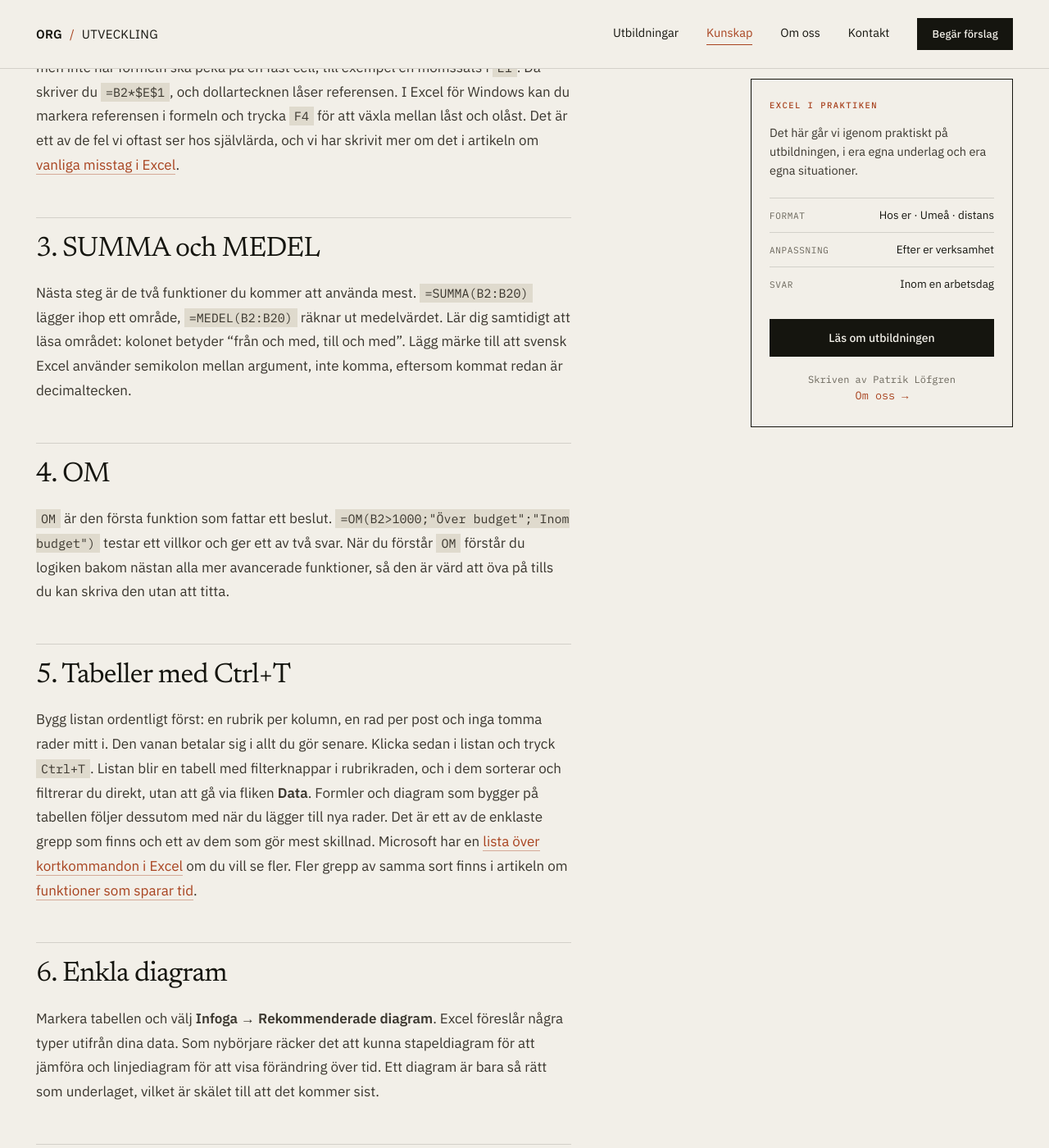
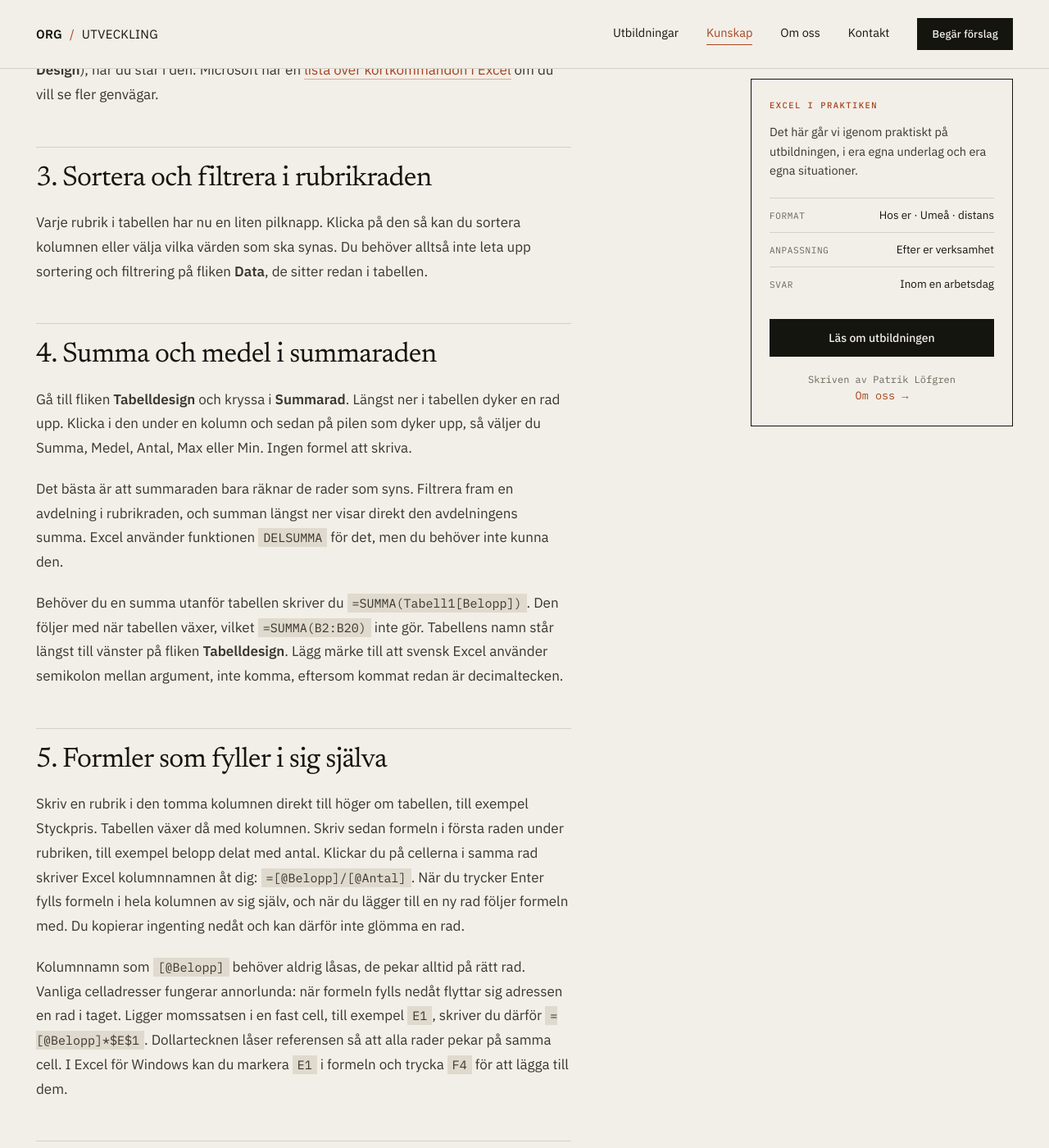
Before and after one commit to Elwyndaz/elwyndaz.github.io, a Jekyll site: the page built from _posts/2026-11-04-excel-for-nyborjare.md, in a window 1280 px wide and 1400 px high, scrolled down 1111 px. Shown: the whole window at 82% size. Built offline with Jekyll 4.4.1, drawn with Linux system fonts in a browser that asks for light colours; some of the changed text lies outside the part shown.

Commit message:
nyborjare: omskriven kring tabellen (Ctrl+T, summarad, beraknade kolumner), testad i Excel och granskad
Co-Authored-By: Claude Opus 5.5 <noreply@anthropic.com>

```diff
--- a/_posts/2026-11-04-excel-for-nyborjare.md
+++ b/_posts/2026-11-04-excel-for-nyborjare.md
@@ -1,51 +1,61 @@
 ---
 layout: artikel
-title: "Excel för nybörjare: vad du ska lära dig först"
+title: "Excel för nybörjare: lär dig tabellen först"
 date: 2026-11-04
-description: "Vad en nybörjare i Excel ska lära sig först, vad som kan vänta och vad du ska fråga efter när du väljer kurs: på plats eller digitalt, internt eller öppet."
+description: "Viktigast för nybörjare i Excel är att göra data till en tabell. Då får du sortering, filtrering, summa och medel utan att skriva en enda formel."
 kategori: Excel
-ingress: "En grundkurs i Excel behöver inte täcka allt. Den behöver täcka rätt saker i rätt ordning, så att varje steg bygger på det förra. Här är en ordning som fungerar, vad du lugnt kan vänta med och hur du vet att du är redo att gå vidare."
+ingress: "Nybörjare i Excel lägger ofta tid på att lära sig formler för saker som Excel redan gör åt dem. Om det finns en sak du ska kunna, är det hur du gör din data till en tabell. Resten bygger på det."
 ---
 
-Som nybörjare i Excel behöver du sex saker, i den här ordningen: celler och referenser, absoluta referenser med `$`, funktionerna `SUMMA` och `MEDEL`, funktionen `OM`, tabeller med `Ctrl+T` (som ger dig sortering och filtrering på köpet) och enkla diagram. Med de sex kan du bygga, räkna i och läsa av de flesta listor du möter på jobbet. Allt annat kan vänta tills du har ett konkret behov av det.
+Gör din data till en tabell med `Ctrl+T`. Tabellen ger dig sortering och filtrering i rubrikraden, summa och medelvärde i en summarad längst ner, formler som fyller i sig själva och diagram som växer när listan växer. Det mesta av det utan en enda formel. Därefter behöver du bara två saker till: att förstå cellreferenser och funktionen `OM`.
 
-Ordningen spelar roll. Varje steg använder det förra, och den som hoppar direkt till pivottabeller eller makron fastnar ofta på något som hörde till steg ett.
+Ordningen nedan spelar roll. Allt från steg 3 bygger på tabellen från steg 2.
 
-## 1. Celler och referenser
+## 1. Bygg listan rätt
 
-Allt i Excel bygger på att en cell har en adress, till exempel `B2`. En formel börjar med likhetstecken och räknar med adresser i stället för med tal: `=B2+B3` i stället för `=120+80`. Ändrar du värdet i B2 räknas resultatet om av sig självt. Det är hela poängen med ett kalkylark, och den första vanan du ska bygga upp är att aldrig skriva in ett tal i en formel när talet redan står i en cell.
+En tabell är bara så bra som listan den bygger på. Tre regler räcker: en rubrik per kolumn, på en enda rad. En rad per post, till exempel en order eller en anställd. Och inga tomma rader eller delsummor mitt i listan. Står tal och datum vänsterställda trots att du inte har ändrat justeringen är de troligen sparade som text och går inte att räkna med. Hur du rättar datum står i artikeln om [vanliga misstag i Excel](/2026/06/14/vanliga-excel-misstag.html).
 
-## 2. Absoluta referenser med $
+## 2. Gör listan till en tabell
 
-När du kopierar en formel nedåt flyttar Excel med referenserna. Det är oftast rätt, men inte när formeln ska peka på en fast cell, till exempel en momssats i `E1`. Då skriver du `=B2*$E$1`, och dollartecknen låser referensen. I Excel för Windows kan du markera referensen i formeln och trycka `F4` för att växla mellan låst och olåst. Det är ett av de fel vi oftast ser hos självlärda, och vi har skrivit mer om det i artikeln om [vanliga misstag i Excel](/2026/06/14/vanliga-excel-misstag.html).
+Klicka var som helst i listan och tryck `Ctrl+T`. Excel markerar listan och öppnar rutan **Skapa tabell**. Kontrollera att **Tabellen har rubriker** är ikryssad och klicka OK. Listan får ett randigt utseende och en egen flik, **Tabelldesign** (i äldre versioner **Design**), när du står i den. Microsoft har en [lista över kortkommandon i Excel](https://support.microsoft.com/sv-se/office/kortkommandon-i-excel-1798d9d5-842a-42b8-9c99-9b7213f0040f) om du vill se fler genvägar.
 
-## 3. SUMMA och MEDEL
+## 3. Sortera och filtrera i rubrikraden
 
-Nästa steg är de två funktioner du kommer att använda mest. `=SUMMA(B2:B20)` lägger ihop ett område, `=MEDEL(B2:B20)` räknar ut medelvärdet. Lär dig samtidigt att läsa området: kolonet betyder "från och med, till och med". Lägg märke till att svensk Excel använder semikolon mellan argument, inte komma, eftersom kommat redan är decimaltecken.
+Varje rubrik i tabellen har nu en liten pilknapp. Klicka på den så kan du sortera kolumnen eller välja vilka värden som ska synas. Du behöver alltså inte leta upp sortering och filtrering på fliken **Data**, de sitter redan i tabellen.
 
-## 4. OM
+## 4. Summa och medel i summaraden
 
-`OM` är den första funktion som fattar ett beslut. `=OM(B2>1000;"Över budget";"Inom budget")` testar ett villkor och ger ett av två svar. När du förstår `OM` förstår du logiken bakom nästan alla mer avancerade funktioner, så den är värd att öva på tills du kan skriva den utan att titta.
+Gå till fliken **Tabelldesign** och kryssa i **Summarad**. Längst ner i tabellen dyker en rad upp. Klicka i den under en kolumn och sedan på pilen som dyker upp, så väljer du Summa, Medel, Antal, Max eller Min. Ingen formel att skriva.
 
-## 5. Tabeller med Ctrl+T
+Det bästa är att summaraden bara räknar de rader som syns. Filtrera fram en avdelning i rubrikraden, och summan längst ner visar direkt den avdelningens summa. Excel använder funktionen `DELSUMMA` för det, men du behöver inte kunna den.
 
-Bygg listan ordentligt först: en rubrik per kolumn, en rad per post och inga tomma rader mitt i. Den vanan betalar sig i allt du gör senare. Klicka sedan i listan och tryck `Ctrl+T`. Listan blir en tabell med filterknappar i rubrikraden, och i dem sorterar och filtrerar du direkt, utan att gå via fliken **Data**. Formler och diagram som bygger på tabellen följer dessutom med när du lägger till nya rader. Det är ett av de enklaste grepp som finns och ett av dem som gör mest skillnad. Microsoft har en [lista över kortkommandon i Excel](https://support.microsoft.com/sv-se/office/kortkommandon-i-excel-1798d9d5-842a-42b8-9c99-9b7213f0040f) om du vill se fler. Fler grepp av samma sort finns i artikeln om [funktioner som sparar tid](/2026/01/26/excel-funktioner-som-sparar-tid.html).
+Behöver du en summa utanför tabellen skriver du `=SUMMA(Tabell1[Belopp])`. Den följer med när tabellen växer, vilket `=SUMMA(B2:B20)` inte gör. Tabellens namn står längst till vänster på fliken **Tabelldesign**. Lägg märke till att svensk Excel använder semikolon mellan argument, inte komma, eftersom kommat redan är decimaltecken.
 
-## 6. Enkla diagram
+## 5. Formler som fyller i sig själva
 
-Markera tabellen och välj **Infoga → Rekommenderade diagram**. Excel föreslår några typer utifrån dina data. Som nybörjare räcker det att kunna stapeldiagram för att jämföra och linjediagram för att visa förändring över tid. Ett diagram är bara så rätt som underlaget, vilket är skälet till att det kommer sist.
+Skriv en rubrik i den tomma kolumnen direkt till höger om tabellen, till exempel Styckpris. Tabellen växer då med kolumnen. Skriv sedan formeln i första raden under rubriken, till exempel belopp delat med antal. Klickar du på cellerna i samma rad skriver Excel kolumnnamnen åt dig: `=[@Belopp]/[@Antal]`. När du trycker Enter fylls formeln i hela kolumnen av sig själv, och när du lägger till en ny rad följer formeln med. Du kopierar ingenting nedåt och kan därför inte glömma en rad.
+
+Kolumnnamn som `[@Belopp]` behöver aldrig låsas, de pekar alltid på rätt rad. Vanliga celladresser fungerar annorlunda: när formeln fylls nedåt flyttar sig adressen en rad i taget. Ligger momssatsen i en fast cell, till exempel `E1`, skriver du därför `=[@Belopp]*$E$1`. Dollartecknen låser referensen så att alla rader pekar på samma cell. I Excel för Windows kan du markera `E1` i formeln och trycka `F4` för att lägga till dem.
+
+## 6. OM
+
+`OM` är funktionen som väljer mellan två svar. `=OM(B2>1000;"Över budget";"Inom budget")` testar ett villkor och ger ett av två svar. I en tabell blir det `=OM([@Belopp]>1000;"Över budget";"Inom budget")` och fyller sig själv nedåt. Samma tänkande med villkor återkommer i `SUMMA.OMF`, `ANTAL.OMF` och villkorsstyrd formatering.
+
+## 7. Diagram som växer med tabellen
+
+Klicka i tabellen och välj **Infoga → Rekommenderade diagram**. Eftersom diagrammet bygger på tabellen tar det med nya rader av sig självt. Som nybörjare räcker det att kunna stapeldiagram för att jämföra och linjediagram för att visa förändring över tid.
 
 ## Det här kan vänta
 
-Pivottabeller, `XLETAUPP`, villkorsstyrd formatering med formler, makron och AI-verktyg som [Copilot](/2026/08/20/ai-och-copilot-i-excel.html) är alla värda att lära sig, men inte först. De förutsätter att du redan kan referenser och har välbyggda listor. Pivottabellen är det naturliga nästa steget, och när du kommer dit finns vår guide [lär dig pivottabeller snabbt](/2026/10/07/lar-dig-pivottabeller-snabbt.html).
+Pivottabeller, `XLETAUPP`, villkorsstyrd formatering med formler, makron och AI-verktyg som [Copilot](/2026/08/20/ai-och-copilot-i-excel.html) är alla värda att lära sig, men inte först. Alla fungerar bättre när din data redan ligger i en tabell. Pivottabellen är det naturliga nästa steget, och när du kommer dit finns vår guide [lär dig pivottabeller snabbt](/2026/10/07/lar-dig-pivottabeller-snabbt.html). Fler grepp av samma sort som tabellen finns i artikeln om [funktioner som sparar tid](/2026/01/26/excel-funktioner-som-sparar-tid.html).
 
 ## Hur du vet att du är redo för nästa steg
 
 Ta en lista du faktiskt arbetar med och prova tre saker utan att söka efter hjälp:
 
-- Kopiera en formel som pekar på en fast cell nedåt i hela listan, och få rätt svar på varje rad.
+- Gör listan till en tabell, filtrera fram en grupp och läs av summan i summaraden.
+- Lägg till en kolumn med en formel och en ny rad, och se att formeln följer med.
 - Skriv en `OM` som delar upp raderna i två grupper.
-- Gör listan till en tabell, sortera den och gör ett diagram av den.
 
 Klarar du alla tre har du grunden. Fastnar du på någon av dem är det där du ska öva, inte på nästa funktion.
 
@@ -55,6 +65,6 @@ Klarar du alla tre har du grunden. Fastnar du på någon av dem är det där du
 
 **Intern kurs för arbetsgruppen eller öppen kurs.** En öppen kurs passar dig som går ensam och vill träffa andra på samma nivå. Innehållet är detsamma för alla, och exemplen kommer från kursmaterialet. En intern kurs för arbetsgruppen kan utgå från de filer ni redan använder, och alla lär sig samma arbetssätt samtidigt. Det gör det lättare att hålla fast vid det efteråt, när filerna delas mellan kollegor.
 
-**Fråga efter ordningen.** Be att få se vad kursen går igenom och i vilken ordning. Hoppar den över referenser för att hinna med fler funktioner är det en varningsflagga.
+**Fråga efter ordningen.** Be att få se vad kursen går igenom och i vilken ordning. Börjar den med en lång rad funktioner innan du fått lära dig bygga en lista och göra den till en tabell, är det ett varningstecken.
 
 Vi håller excelutbildning i Umeå för arbetsgrupper, hos er eller på distans, och utgår från era egna arbetsfiler. Läs mer om vår [excelkurs i Umeå](/excel-utbildning-umea.html), och [hör av dig](/kontakt.html) och berätta hur er vardag i Excel ser ut, så återkommer vi med ett förslag.
```
Also changed, not shown: BACKLOG.md (+1 -0 lines), HANDOFF.md (+1 -0 lines).
